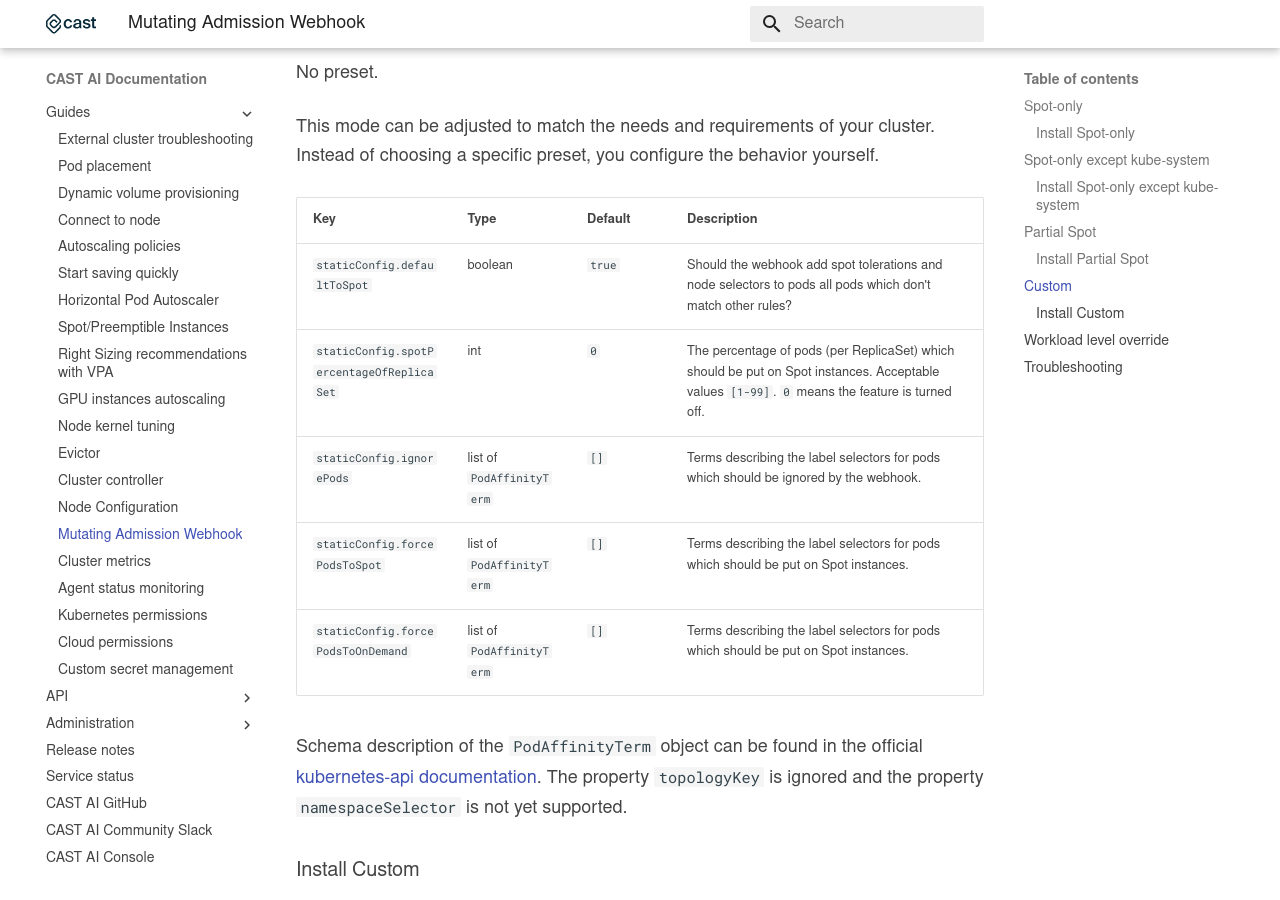
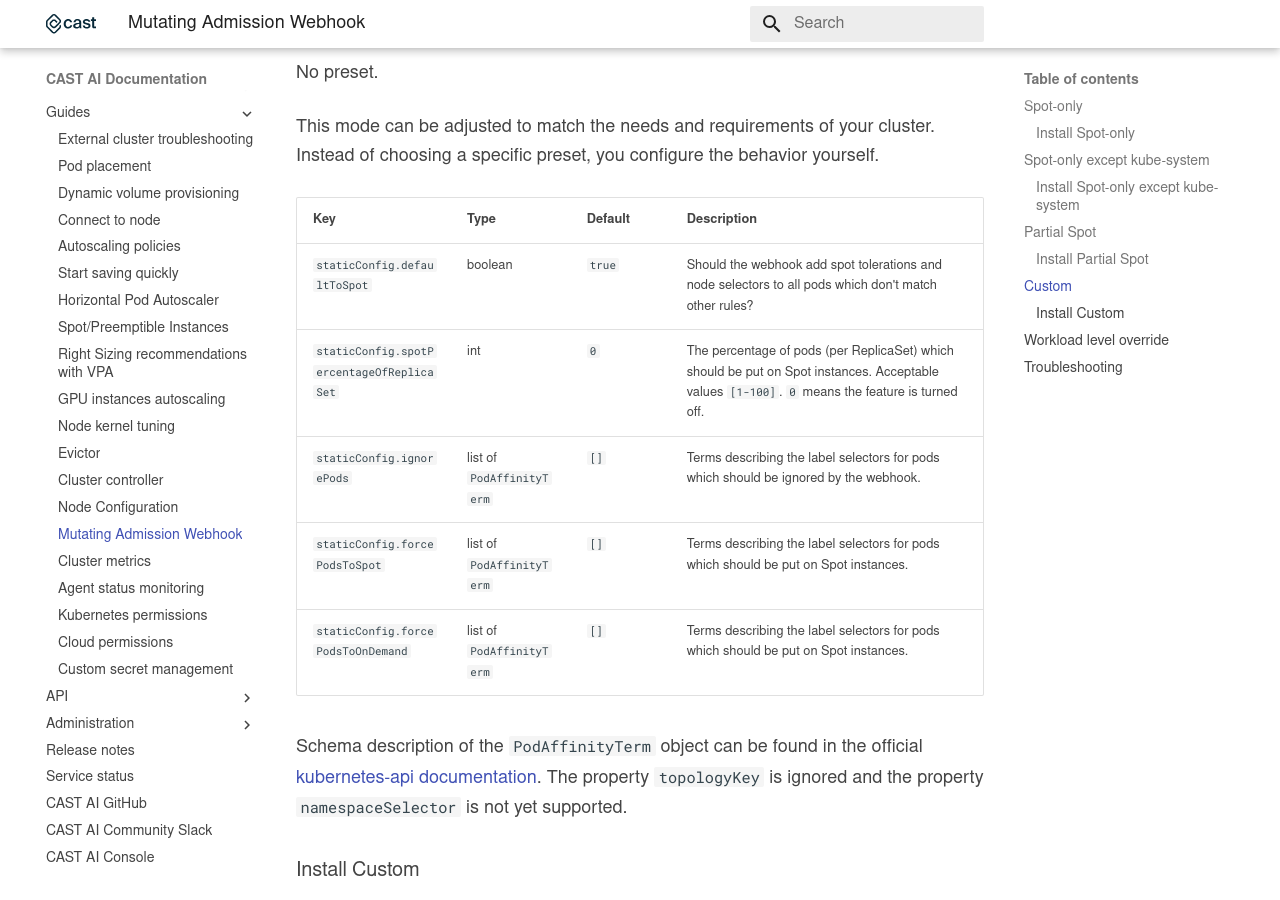
Before and after one commit to castai/docs, an MkDocs documentation site: the page built from docs/guides/mutating-admision-webhook.md, in a window 1280 px wide and 900 px high, scrolled down 2975 px. Built offline with MkDocs 1.6.1 and Material for MkDocs 9.7.7, drawn with Linux system fonts in a browser that asks for light colours; some web fonts are replaced.

Commit message:
Update spot mutating webhook docs (#237)

```diff
--- a/docs/guides/mutating-admision-webhook.md
+++ b/docs/guides/mutating-admision-webhook.md
@@ -94,8 +94,8 @@
 
 | Key | Type | Default | Description |
 | --- | --- | --- | --- |
-| `staticConfig.defaultToSpot` | boolean | `true` | Should the webhook add spot tolerations and node selectors to pods all pods which don't match other rules? |
-| `staticConfig.spotPercentageOfReplicaSet` | int | `0` | The percentage of pods (per ReplicaSet) which should be put on Spot instances. Acceptable values `[1-99]`. `0` means the feature is turned off. |
+| `staticConfig.defaultToSpot` | boolean | `true` | Should the webhook add spot tolerations and node selectors to all pods which don't match other rules? |
+| `staticConfig.spotPercentageOfReplicaSet` | int | `0` | The percentage of pods (per ReplicaSet) which should be put on Spot instances. Acceptable values `[1-100]`. `0` means the feature is turned off. |
 | `staticConfig.ignorePods` | list of `PodAffinityTerm` | `[]` | Terms describing the label selectors for pods which should be ignored by the webhook. |
 | `staticConfig.forcePodsToSpot` | list of `PodAffinityTerm` | `[]` | Terms describing the label selectors for pods which should be put on Spot instances. |
 | `staticConfig.forcePodsToOnDemand` | list of `PodAffinityTerm` | `[]` | Terms describing the label selectors for pods which should be put on Spot instances. |
```
